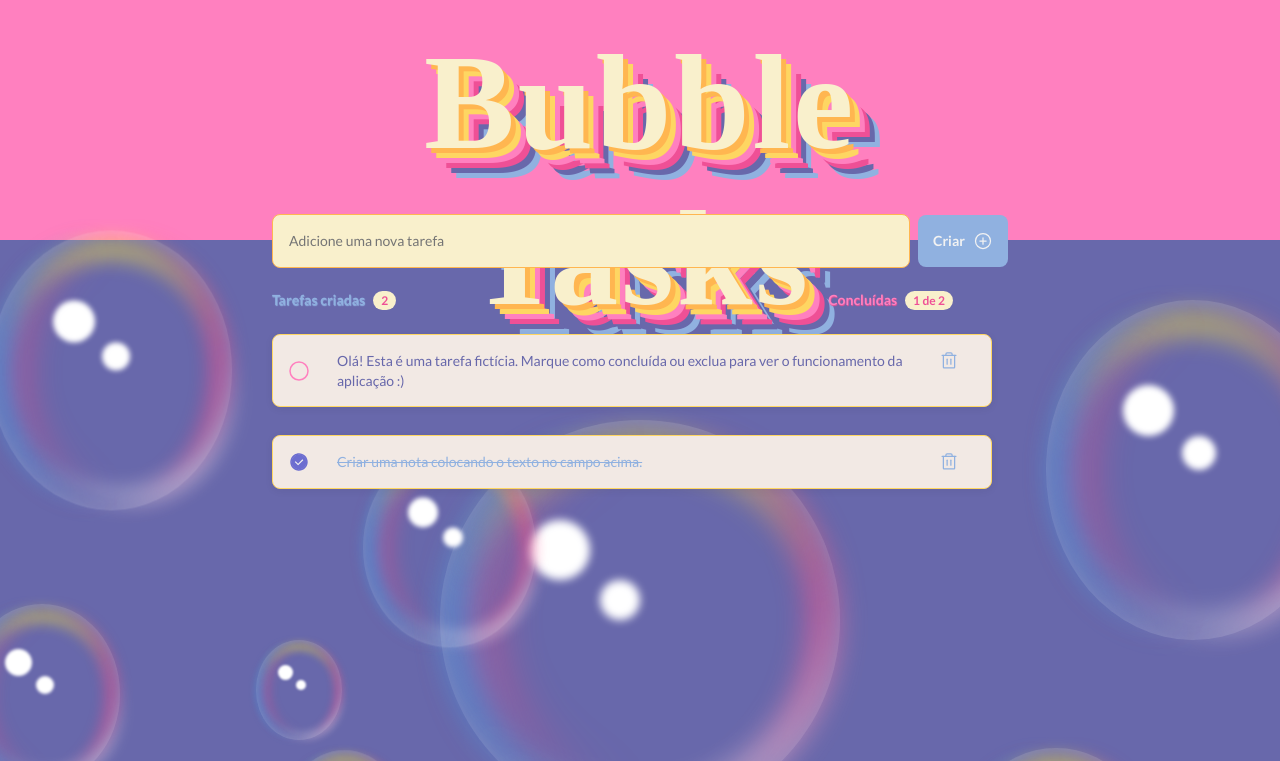
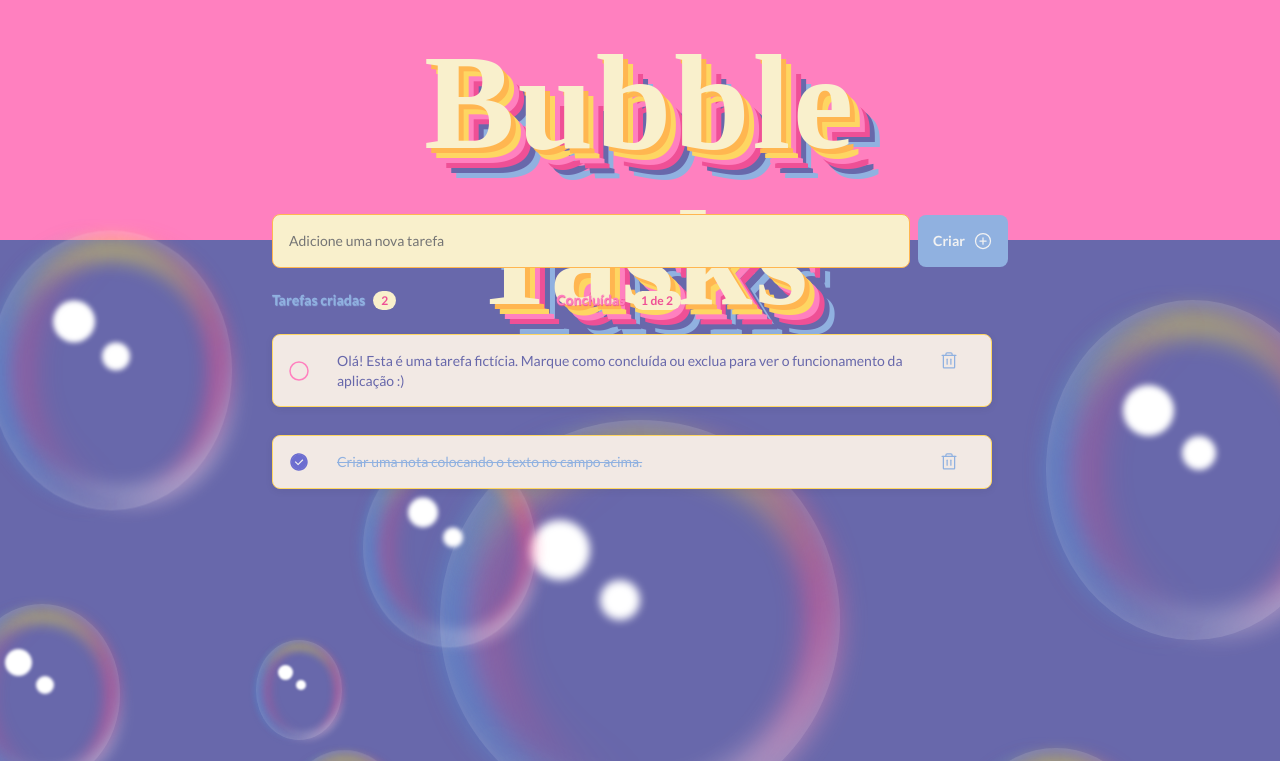
Before and after one commit to lmartinhao/dream-task-react, a React (Vite) app: page / in a window 1280 px wide. Shown: the top 761 px of the page. Built offline with nearby package versions, Linux system fonts and the light colour scheme; a web font is replaced by a local one.

Commit message:
adjusting header text mobile size

```diff
--- a/src/components/TaskDisplay.module.css
+++ b/src/components/TaskDisplay.module.css
@@ -20,7 +20,7 @@
   justify-content: space-between;
   align-items: flex-end;
   padding: 0rem;
-  gap: 27rem;
+  gap: 10rem;
   font-size: 0.875rem;
   line-height: 1.063rem;
 }
@@ -146,7 +146,7 @@
   }
 
   .numberOfTaskDisplay > header {
-    gap: 10rem;
+
   }
 
   .taskDisplay {
```
